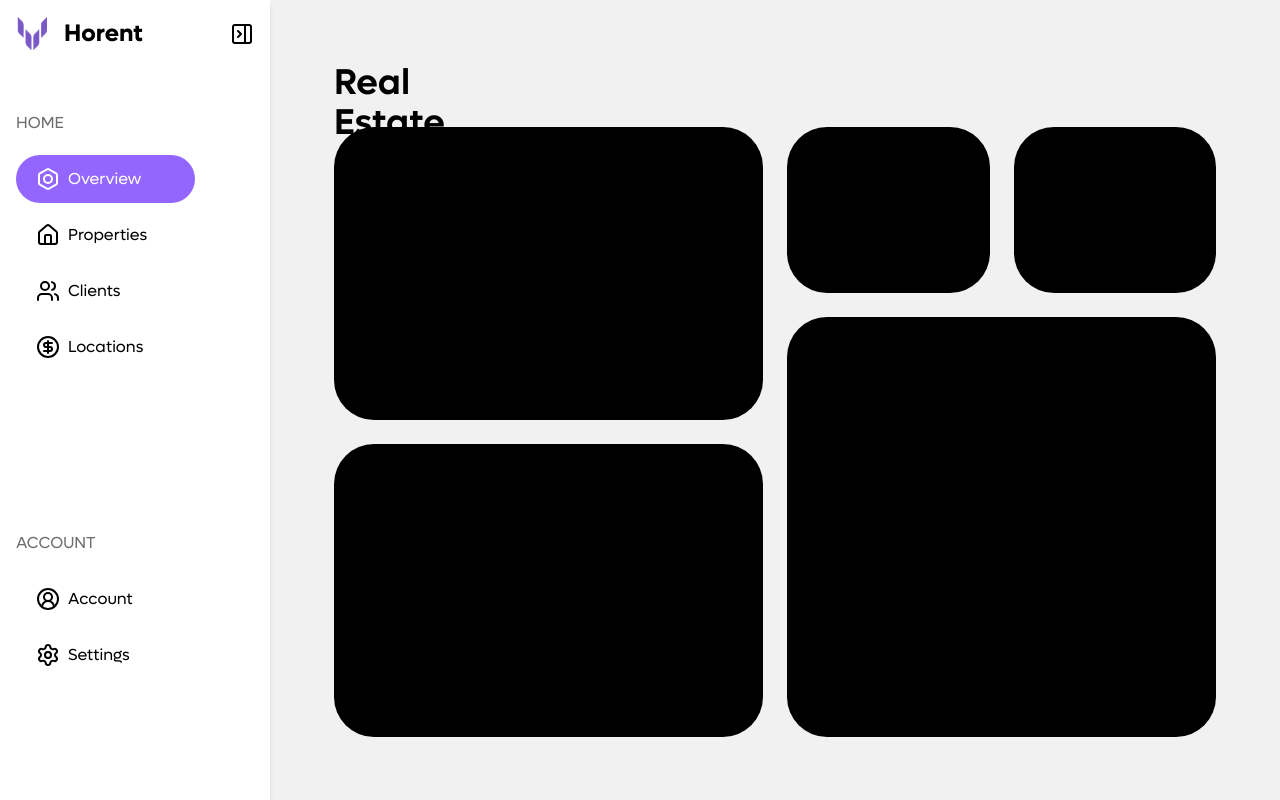
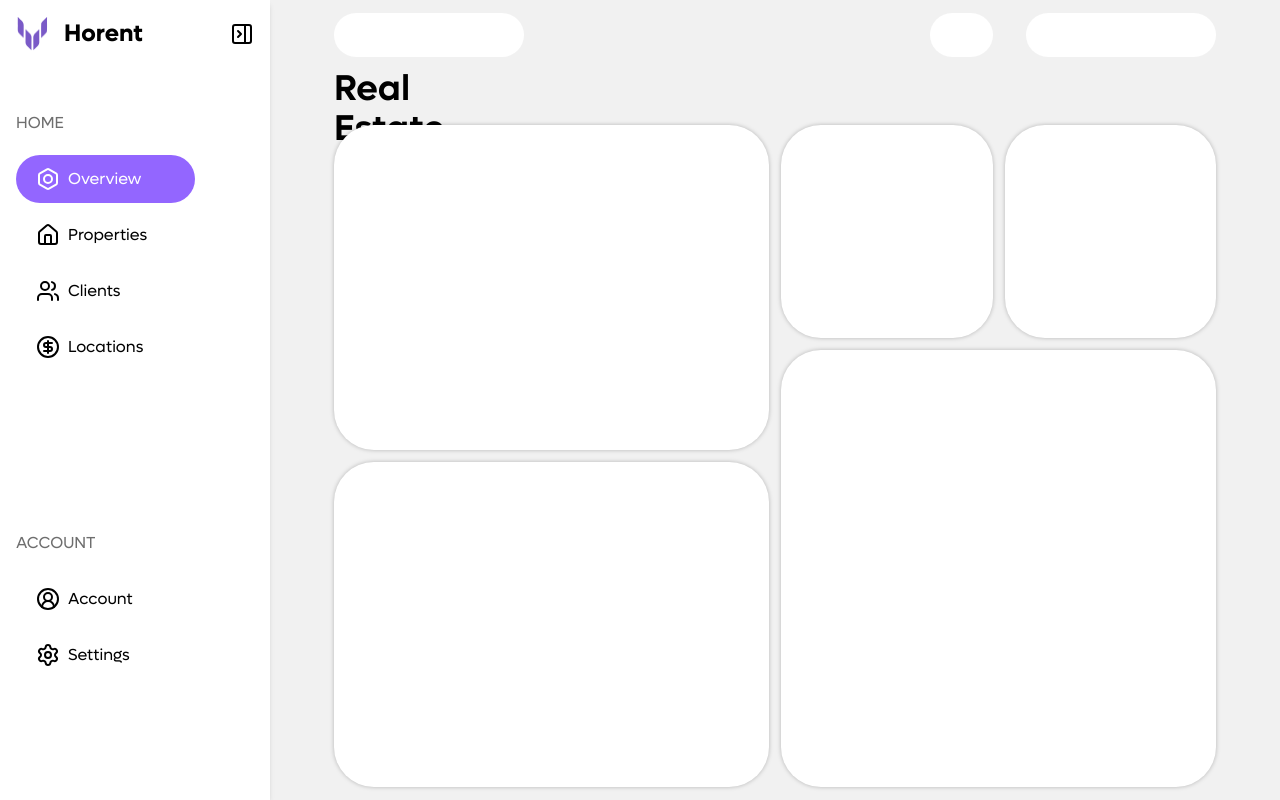
Before and after one commit to m0hkx/Horent, a React (Vite) app: page / in a window 1280 px wide. Built offline with nearby package versions, Linux system fonts and the light colour scheme.

Commit message:
Some edits on the UI

```diff
--- a/src/components/layout/Overview.tsx
+++ b/src/components/layout/Overview.tsx
@@ -1,25 +1,28 @@
+import Topbar from "./Topbar";
+
 function Overview() {
     return (
         <>
-        <div className="grid grid-cols-12 grid-rows-13 gap-[24px] px-[5vw] w-full h-full">
+        <div className="grid grid-cols-12 grid-rows-14 gap-[12px] px-[5vw] py-[1vw] w-full h-full">
+            <Topbar />
             <h1 className="row-start-2 col-span-2 self-end-safe text-4xl" style={{ fontFamily: 'Lufga', fontWeight: 600 }}>Real Estate</h1>
-            <div className="bg-[#000000] row-start-3 row-span-5 col-span-6 rounded-[40px]">
+            <div className="bg-[#FFFFFF] row-start-3 row-span-6 col-span-6 rounded-[40px] drop-shadow-[0_0_2px_rgba(0,0,0,0.25)]">
 
             </div>
 
-            <div className="bg-[#000000] row-start-3 row-span-3 col-start-7 col-span-3 rounded-[40px]">
+            <div className="bg-[#FFFFFF] row-start-3 row-span-4 col-start-7 col-span-3 rounded-[40px] drop-shadow-[0_0_2px_rgba(0,0,0,0.25)]">
 
             </div>
 
-            <div className="bg-[#000000] row-start-3 row-span-3 col-start-10 col-span-3 rounded-[40px]">
+            <div className="bg-[#FFFFFF] row-start-3 row-span-4 col-start-10 col-span-3 rounded-[40px] drop-shadow-[0_0_2px_rgba(0,0,0,0.25)]">
 
             </div>
 
-            <div className="bg-[#000000] row-start-6 row-span-7 col-start-7 col-span-6 rounded-[40px]">
+            <div className="bg-[#FFFFFF] row-start-7 row-span-8 col-start-7 col-span-6 rounded-[40px] drop-shadow-[0_0_2px_rgba(0,0,0,0.25)]">
 
             </div>
 
-            <div className="bg-[#000000] row-start-8 row-span-5 col-span-6 rounded-[40px]">
+            <div className="bg-[#FFFFFF] row-start-9 row-span-6 col-span-6 rounded-[40px] drop-shadow-[0_0_2px_rgba(0,0,0,0.25)]">
 
             </div>
         </div>
--- /dev/null
+++ b/src/components/layout/Topbar.tsx
@@ -0,0 +1,19 @@
+function Topbar() {
+    return (
+        <>
+            <div className="col-span-3 bg-[#FFFFFF] w-[90%] rounded-full">
+
+            </div>
+
+            <div className="col-start-10 col-span-3 bg-[#FFFFFF] rounded-full w-[90%] ml-auto">
+
+            </div>
+
+            <div className="col-start-9 col-span-1 row-start-1 bg-[#FFFFFF] rounded-full">
+
+            </div>
+        </>
+    )
+}
+
+export default Topbar;
```
